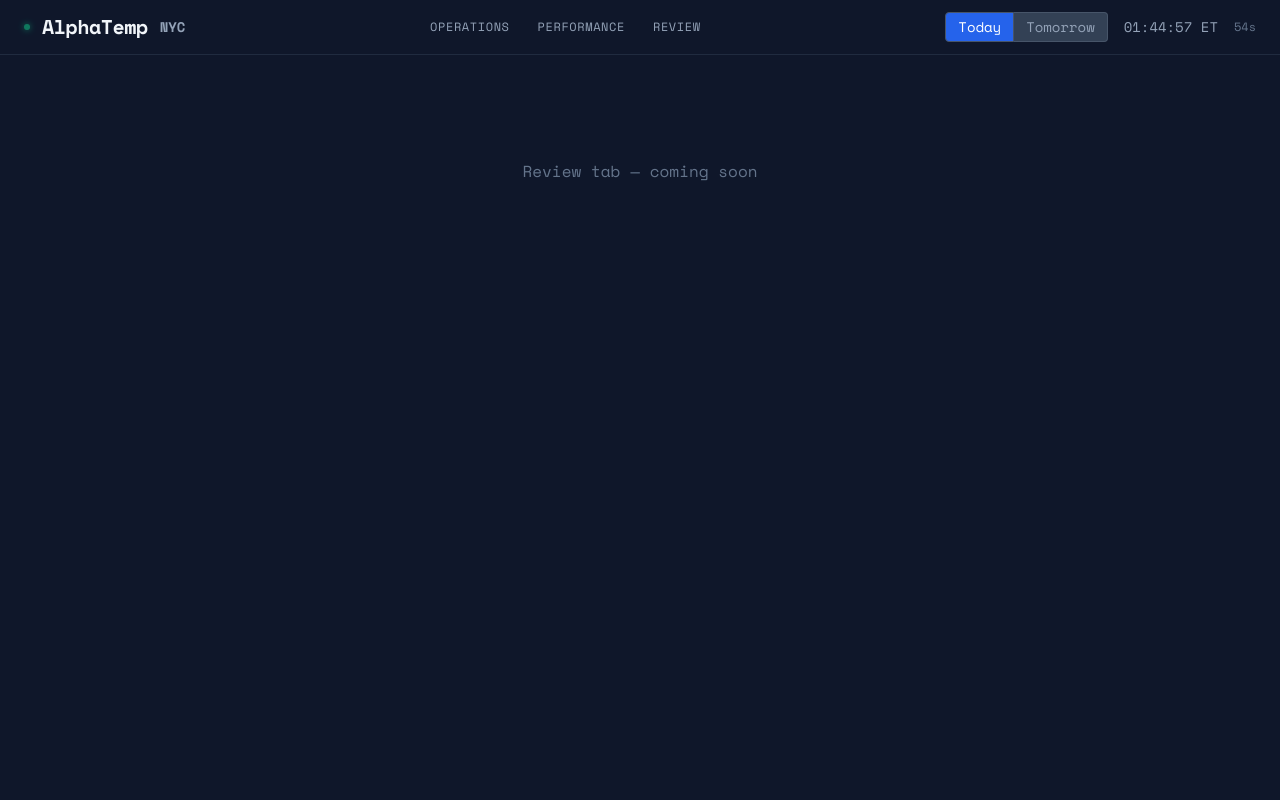
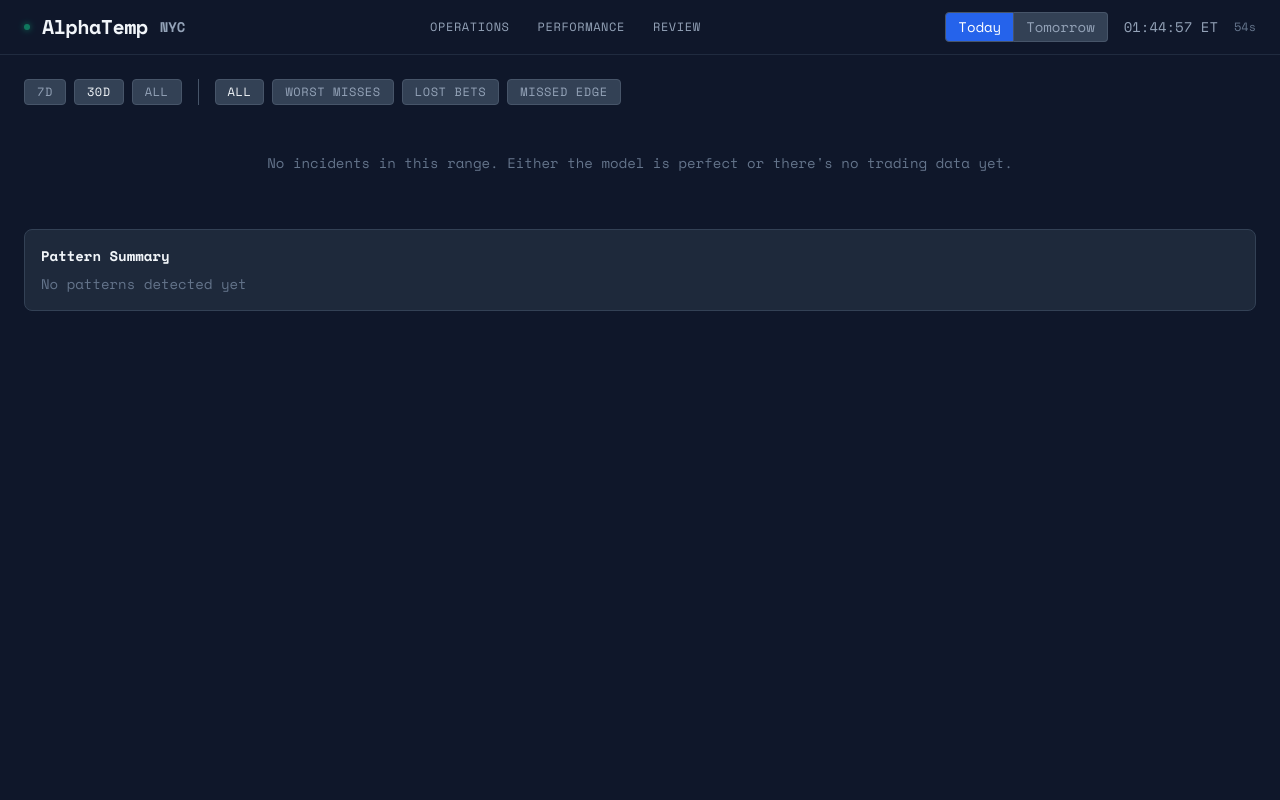
Before and after one commit to muratrudd-pixel/alphatemp, a Python web app: template templates/review.html in a window 1280 px wide. Run offline with Jinja, Linux system fonts and the light colour scheme; the template is opened without the code that fills it, so the values that code supplies are empty; some libraries are stand-ins or nearby versions.

Commit message:
feat: build review tab with incident cards, filter controls, pattern summary
Co-Authored-By: Claude Opus 4.6 <noreply@anthropic.com>

```diff
--- /dev/null
+++ b/static/js/review.js
@@ -0,0 +1,201 @@
+/**
+ * AlphaTemp — Review (Model Autopsy) tab
+ *
+ * Renders incident cards for model misses and a pattern summary.
+ * Supports date-range and category filtering.
+ *
+ * Depends on: shared.js (COLORS, fetchAPI, formatPnL, formatEdge)
+ * Depends on: base.html globals (selectedCity, selectedDate)
+ */
+
+// -----------------------------------------------------------------------
+// State
+// -----------------------------------------------------------------------
+
+var reviewRange = '30d';
+var reviewFilter = 'all';
+
+// -----------------------------------------------------------------------
+// Range Toggle
+// -----------------------------------------------------------------------
+
+/**
+ * Update the selected date range, toggle button styles, and refresh.
+ */
+function setReviewRange(r) {
+    reviewRange = r;
+
+    var ranges = ['7d', '30d', 'all'];
+    ranges.forEach(function(id) {
+        var btn = document.getElementById('rr-' + id);
+        if (!btn) return;
+        if (id === r) {
+            btn.className = 'px-3 py-1 text-xs uppercase tracking-wider rounded border border-slate-600 bg-slate-700 text-slate-100';
+        } else {
+            btn.className = 'px-3 py-1 text-xs uppercase tracking-wider rounded border border-slate-600 bg-slate-700 text-slate-400 hover:bg-slate-600';
+        }
+    });
+
+    refreshReview();
+}
+
+// -----------------------------------------------------------------------
+// Filter Toggle
+// -----------------------------------------------------------------------
+
+/**
+ * Update the selected filter, toggle button styles, and refresh.
+ */
+function setFilter(f) {
+    reviewFilter = f;
+
+    var filters = ['all', 'worst', 'lost', 'missed'];
+    filters.forEach(function(id) {
+        var btn = document.getElementById('filter-' + id);
+        if (!btn) return;
+        if (id === f) {
+            btn.className = 'px-3 py-1 text-xs uppercase tracking-wider rounded border border-slate-600 bg-slate-700 text-slate-100';
+        } else {
+            btn.className = 'px-3 py-1 text-xs uppercase tracking-wider rounded border border-slate-600 bg-slate-700 text-slate-400 hover:bg-slate-600';
+        }
+    });
+
+    refreshReview();
+}
+
+// -----------------------------------------------------------------------
+// Data Fetch & Dispatch
+// -----------------------------------------------------------------------
+
+function refreshReview() {
+    Promise.all([
+        fetchAPI('/api/review/incidents?range=' + reviewRange + '&filter=' + reviewFilter),
+        fetchAPI('/api/review/patterns?range=' + reviewRange),
+    ]).then(function(results) {
+        renderIncidents(results[0]);
+        renderPatterns(results[1]);
+    });
+}
+
+// -----------------------------------------------------------------------
+// Render Incidents
+// -----------------------------------------------------------------------
+
+function renderIncidents(data) {
+    var el = document.getElementById('incident-list');
+    if (!el) return;
+
+    if (!data || !data.incidents || data.incidents.length === 0) {
+        el.innerHTML = '<p class="text-sm text-slate-500 py-8 text-center">'
+            + 'No incidents in this range. Either the model is perfect or there\'s no trading data yet.'
+            + '</p>';
+        return;
+    }
+
+    var html = '';
+
+    data.incidents.forEach(function(inc) {
+        var pnl = formatPnL(inc.pnl);
+        var edge = formatEdge(inc.edge);
+
+        // Severity bar color
+        var severityColor;
+        if (inc.severity >= 0.7) {
+            severityColor = COLORS.red;
+        } else if (inc.severity >= 0.4) {
+            severityColor = COLORS.amber;
+        } else {
+            severityColor = COLORS.green;
+        }
+        var severityWidth = Math.max(5, Math.min(100, (inc.severity || 0) * 100));
+
+        html += '<div class="bg-slate-800 rounded-lg p-4 border border-slate-700">';
+
+        // Top row: date + category | P&L + severity bar
+        html += '<div class="flex items-center justify-between mb-2">';
+        html += '<div class="flex items-center gap-2">';
+        html += '<span class="font-bold text-slate-100">' + (inc.date || '--') + '</span>';
+        html += '<span class="px-2 py-0.5 rounded text-xs bg-slate-700 text-slate-300">' + (inc.category || '') + '</span>';
+        html += '</div>';
+        html += '<div class="flex items-center gap-2">';
+        html += '<span class="font-bold ' + pnl.colorClass + '">' + pnl.text + '</span>';
+        html += '<div class="w-16 h-1 bg-slate-700 rounded">';
+        html += '<div class="h-1 rounded" style="width: ' + severityWidth + '%; background: ' + severityColor + ';"></div>';
+        html += '</div>';
+        html += '</div>';
+        html += '</div>';
+
+        // Middle: bracket, direction, settlement temp
+        html += '<div class="text-xs text-slate-400 mb-1">';
+        var middleParts = [];
+        if (inc.bracket) middleParts.push(inc.bracket);
+        if (inc.direction) middleParts.push(inc.direction);
+        if (inc.settlement_temp != null) middleParts.push('Settled: ' + inc.settlement_temp + '\u00b0F');
+        html += middleParts.join(' &middot; ');
+        html += '</div>';
+
+        // Bottom: model prob, market price, edge
+        html += '<div class="text-xs flex gap-4 mb-1">';
+        html += '<span>Model: <span class="text-blue-400">' + (inc.model_prob != null ? (inc.model_prob * 100).toFixed(1) + '%' : '--') + '</span></span>';
+        html += '<span>Market: <span class="text-amber-400">' + (inc.market_price != null ? (inc.market_price * 100).toFixed(1) + '%' : '--') + '</span></span>';
+        html += '<span>Edge: <span class="' + edge.colorClass + '">' + edge.text + '</span></span>';
+        html += '</div>';
+
+        // Narrative
+        if (inc.narrative) {
+            html += '<p class="text-slate-300 text-xs mt-1">' + inc.narrative + '</p>';
+        }
+
+        html += '</div>';
+    });
+
+    el.innerHTML = html;
+}
+
+// -----------------------------------------------------------------------
+// Render Patterns
+// -----------------------------------------------------------------------
+
+function renderPatterns(data) {
+    var el = document.getElementById('pattern-summary');
+    if (!el) return;
+
+    if (!data || !data.patterns || data.patterns.length === 0) {
+        el.innerHTML = '<p class="text-sm text-slate-500">No patterns detected yet</p>';
+        return;
+    }
+
+    var html = '<ol class="space-y-2 text-sm">';
+
+    data.patterns.forEach(function(pat, idx) {
+        var pnl = formatPnL(pat.total_pnl);
+        var categoryName = (pat.category || '').replace(/_/g, ' ');
+        categoryName = categoryName.charAt(0).toUpperCase() + categoryName.slice(1);
+
+        html += '<li>';
+        html += '<div class="flex items-center gap-2">';
+        html += '<span class="text-slate-500 font-mono">' + (idx + 1) + '.</span>';
+        html += '<span class="text-slate-200 font-bold">' + categoryName + '</span>';
+        html += '<span class="' + pnl.colorClass + '">' + pnl.text + '</span>';
+        html += '<span class="text-slate-500">(' + (pat.count || 0) + ' incidents)</span>';
+        html += '</div>';
+        if (pat.suggested_action) {
+            html += '<p class="text-xs text-slate-400 ml-6 mt-0.5">' + pat.suggested_action + '</p>';
+        }
+        html += '</li>';
+    });
+
+    html += '</ol>';
+    el.innerHTML = html;
+}
+
+// -----------------------------------------------------------------------
+// Refresh Hook
+// -----------------------------------------------------------------------
+
+function onDateChange() {
+    refreshReview();
+}
+
+// Initial load
+refreshReview();
--- a/templates/review.html
+++ b/templates/review.html
@@ -1,5 +1,60 @@
 {% extends "base.html" %}
 {% block title %}Review{% endblock %}
 {% block content %}
-<div class="text-center text-slate-500 py-20">Review tab — coming soon</div>
+
+<!-- Filter Bar -->
+<div class="flex items-center gap-2 mb-4">
+    <!-- Date Range Buttons -->
+    <button id="rr-7d" onclick="setReviewRange('7d')"
+            class="px-3 py-1 text-xs uppercase tracking-wider rounded border border-slate-600 bg-slate-700 text-slate-400 hover:bg-slate-600">
+        7d
+    </button>
+    <button id="rr-30d" onclick="setReviewRange('30d')"
+            class="px-3 py-1 text-xs uppercase tracking-wider rounded border border-slate-600 bg-slate-700 text-slate-100">
+        30d
+    </button>
+    <button id="rr-all" onclick="setReviewRange('all')"
+            class="px-3 py-1 text-xs uppercase tracking-wider rounded border border-slate-600 bg-slate-700 text-slate-400 hover:bg-slate-600">
+        All
+    </button>
+
+    <!-- Separator -->
+    <div class="border-l border-slate-600 mx-2 self-stretch"></div>
+
+    <!-- Filter Buttons -->
+    <button id="filter-all" onclick="setFilter('all')"
+            class="px-3 py-1 text-xs uppercase tracking-wider rounded border border-slate-600 bg-slate-700 text-slate-100">
+        All
+    </button>
+    <button id="filter-worst" onclick="setFilter('worst')"
+            class="px-3 py-1 text-xs uppercase tracking-wider rounded border border-slate-600 bg-slate-700 text-slate-400 hover:bg-slate-600">
+        Worst Misses
+    </button>
+    <button id="filter-lost" onclick="setFilter('lost')"
+            class="px-3 py-1 text-xs uppercase tracking-wider rounded border border-slate-600 bg-slate-700 text-slate-400 hover:bg-slate-600">
+        Lost Bets
+    </button>
+    <button id="filter-missed" onclick="setFilter('missed')"
+            class="px-3 py-1 text-xs uppercase tracking-wider rounded border border-slate-600 bg-slate-700 text-slate-400 hover:bg-slate-600">
+        Missed Edge
+    </button>
+</div>
+
+<!-- Incident List -->
+<div id="incident-list" class="space-y-3 mb-6">
+    <!-- Filled by JS -->
+</div>
+
+<!-- Pattern Summary -->
+<div class="bg-slate-800 rounded-lg p-4 border border-slate-700">
+    <h2 class="text-sm font-bold text-slate-100 mb-2">Pattern Summary</h2>
+    <div id="pattern-summary">
+        <!-- Filled by JS -->
+    </div>
+</div>
+
 {% endblock %}
+
+{% block scripts %}
+<script src="/static/js/review.js"></script>
+{% endblock %}
```
